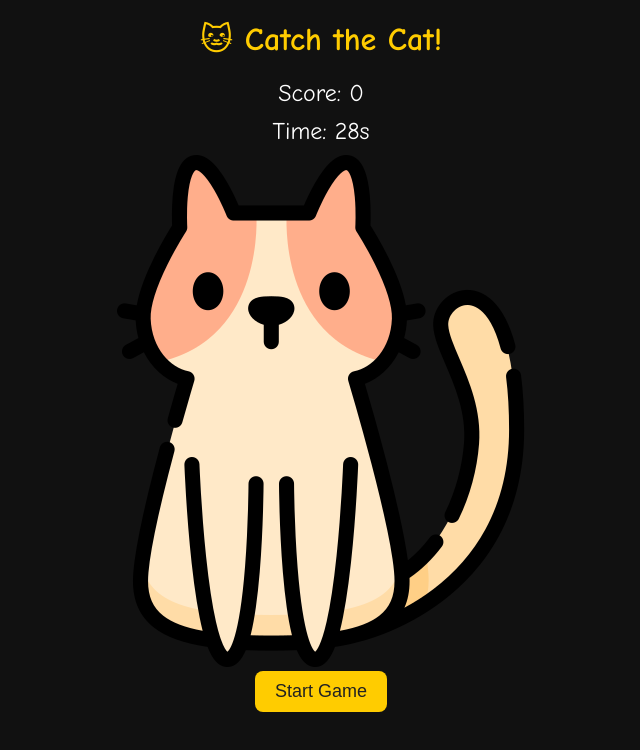
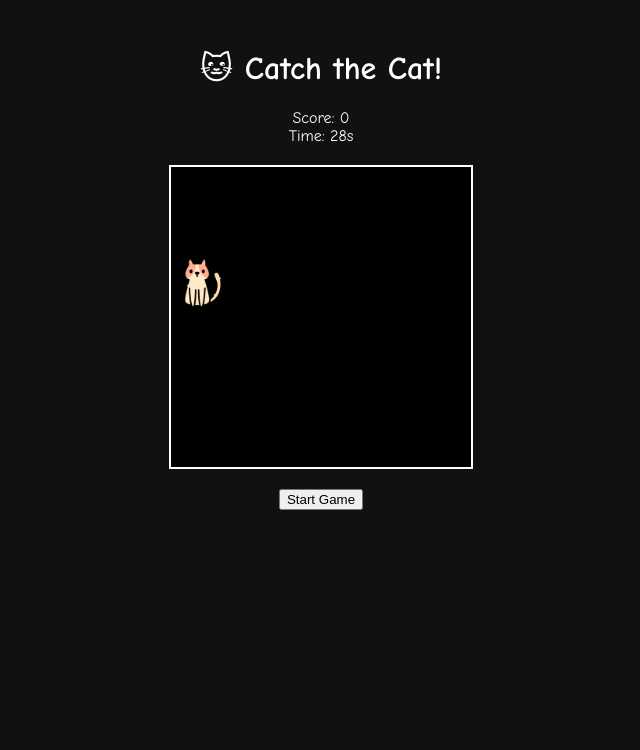
Before and after one commit to Maulik123-cool/Catch-The-Cat, a plain HTML site: page index.html in a window 1280 px wide. Both pictures are taken after a click on the button "Start Game". Shown: the whole page, without its empty margins (319-959 px from the left). Drawn offline with Linux system fonts and the light colour scheme.

Commit message:
Update style.css

```diff
--- a/style.css
+++ b/style.css
@@ -1,56 +1,23 @@
 body {
-    font-family: 'Comic Sans MS', cursive, sans-serif;
-    background-color: #111;
-    color: #fff;
-    text-align: center;
-    margin: 0;
-    padding: 0;
+  font-family: "Comic Sans MS", cursive;
+  background: #111;
+  color: white;
+  text-align: center;
+  padding-top: 20px;
 }
 
-h1 {
-    margin-top: 20px;
-    color: #ffcc00;
+#gameArea {
+  width: 300px;
+  height: 300px;
+  background-color: black;
+  margin: 20px auto;
+  position: relative;
+  border: 2px solid white;
 }
 
-#score, #timer {
-    font-size: 24px;
-    margin: 10px 0;
+.cat {
+  width: 50px;
+  height: 50px;
+  position: absolute;
+  cursor: pointer;
 }
-
-#game-board {
-    display: grid;
-    grid-template-columns: repeat(3, 100px);
-    grid-gap: 15px;
-    justify-content: center;
-    margin: 30px auto;
-}
-
-.tile {
-    width: 100px;
-    height: 100px;
-    background-color: #2d2d2d;
-    border-radius: 10px;
-    transition: background-color 0.2s;
-    position: relative;
-}
-
-.tile img {
-    width: 100%;
-    height: 100%;
-    object-fit: contain;
-}
-
-button {
-    background-color: #ffcc00;
-    color: #222;
-    padding: 10px 20px;
-    font-size: 18px;
-    border: none;
-    border-radius: 8px;
-    cursor: pointer;
-    transition: background-color 0.3s;
-}
-
-button:hover {
-    background-color: #e6b800;
-}
```
